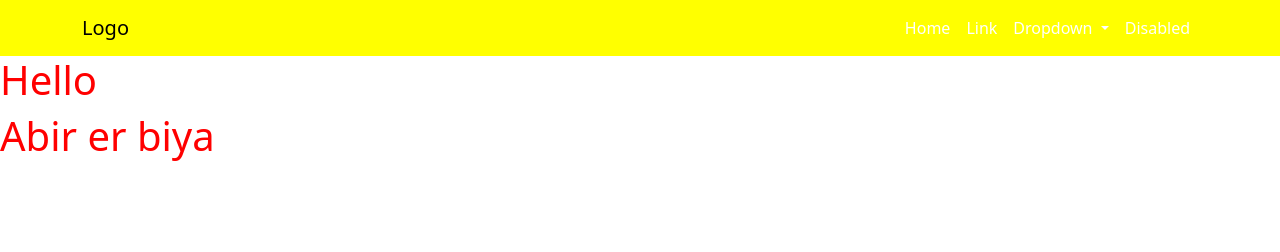
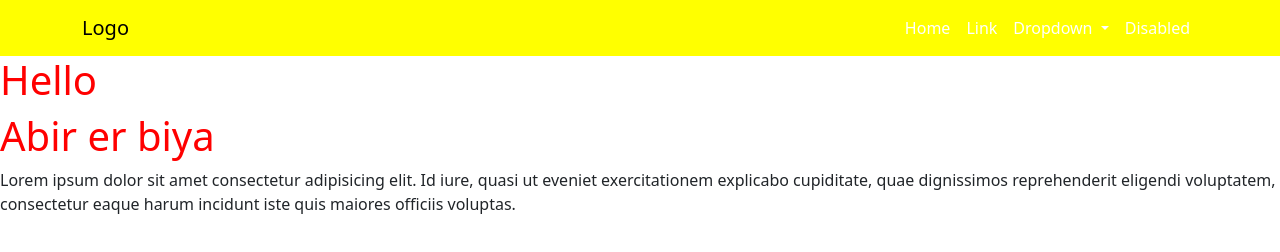
Before and after one commit to ABMshawonislam-dev/teamwork2202, a plain HTML site: page index.html in a window 1280 px wide. Drawn offline with nearby package versions, Linux system fonts and the light colour scheme.

Commit message:
para add

```diff
--- a/index.html
+++ b/index.html
@@ -63,6 +63,12 @@
     </nav>
     <h1>Hello</h1>
     <h1>Abir er biya</h1>
+    <p>
+      Lorem ipsum dolor sit amet consectetur adipisicing elit. Id iure, quasi ut
+      eveniet exercitationem explicabo cupiditate, quae dignissimos
+      reprehenderit eligendi voluptatem, consectetur eaque harum incidunt iste
+      quis maiores officiis voluptas.
+    </p>
     <script
       src="https://cdn.jsdelivr.net/npm/bootstrap@5.3.0-alpha2/dist/js/bootstrap.bundle.min.js"
       integrity="sha384-qKXV1j0HvMUeCBQ+QVp7JcfGl760yU08IQ+GpUo5hlbpg51QRiuqHAJz8+BrxE/N"
```
